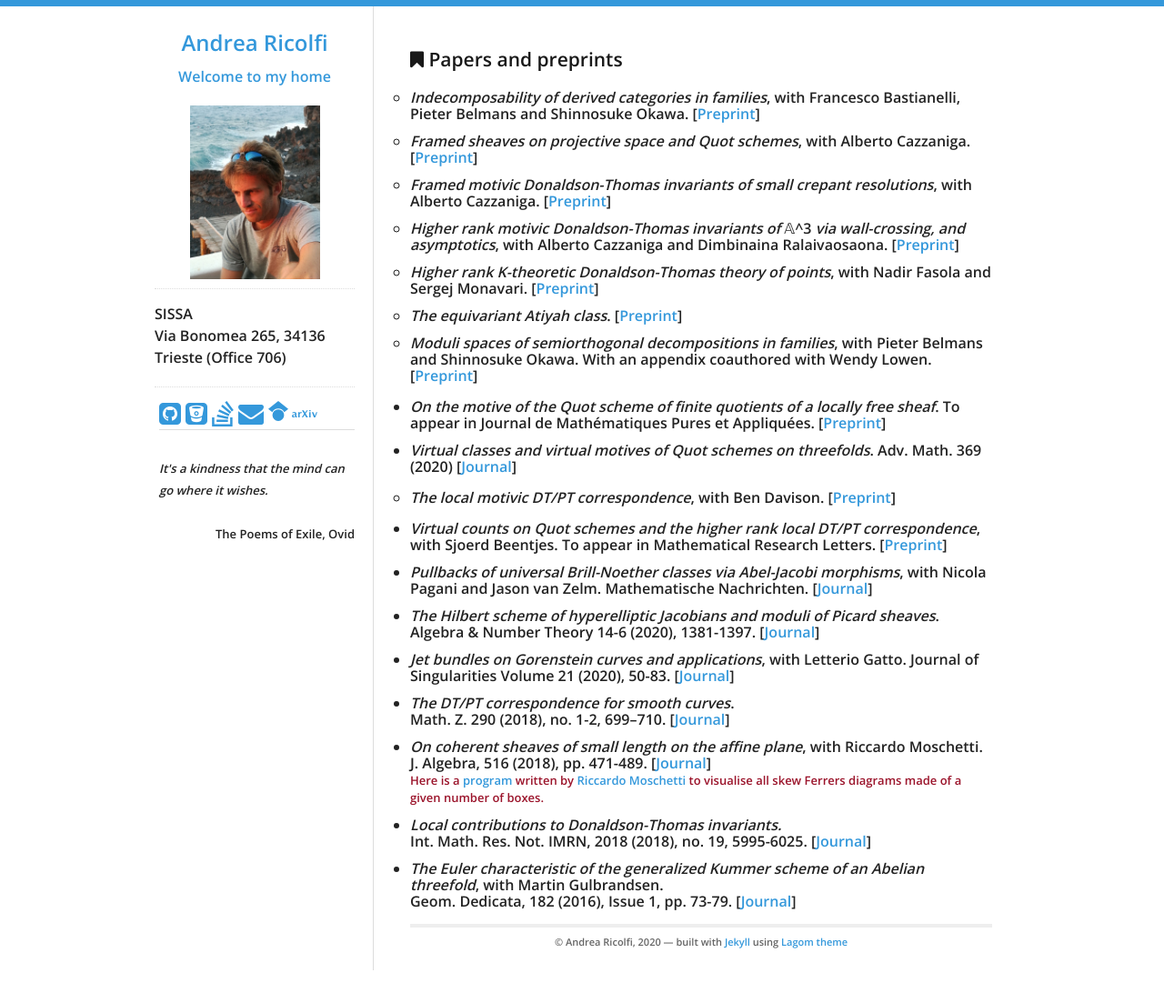
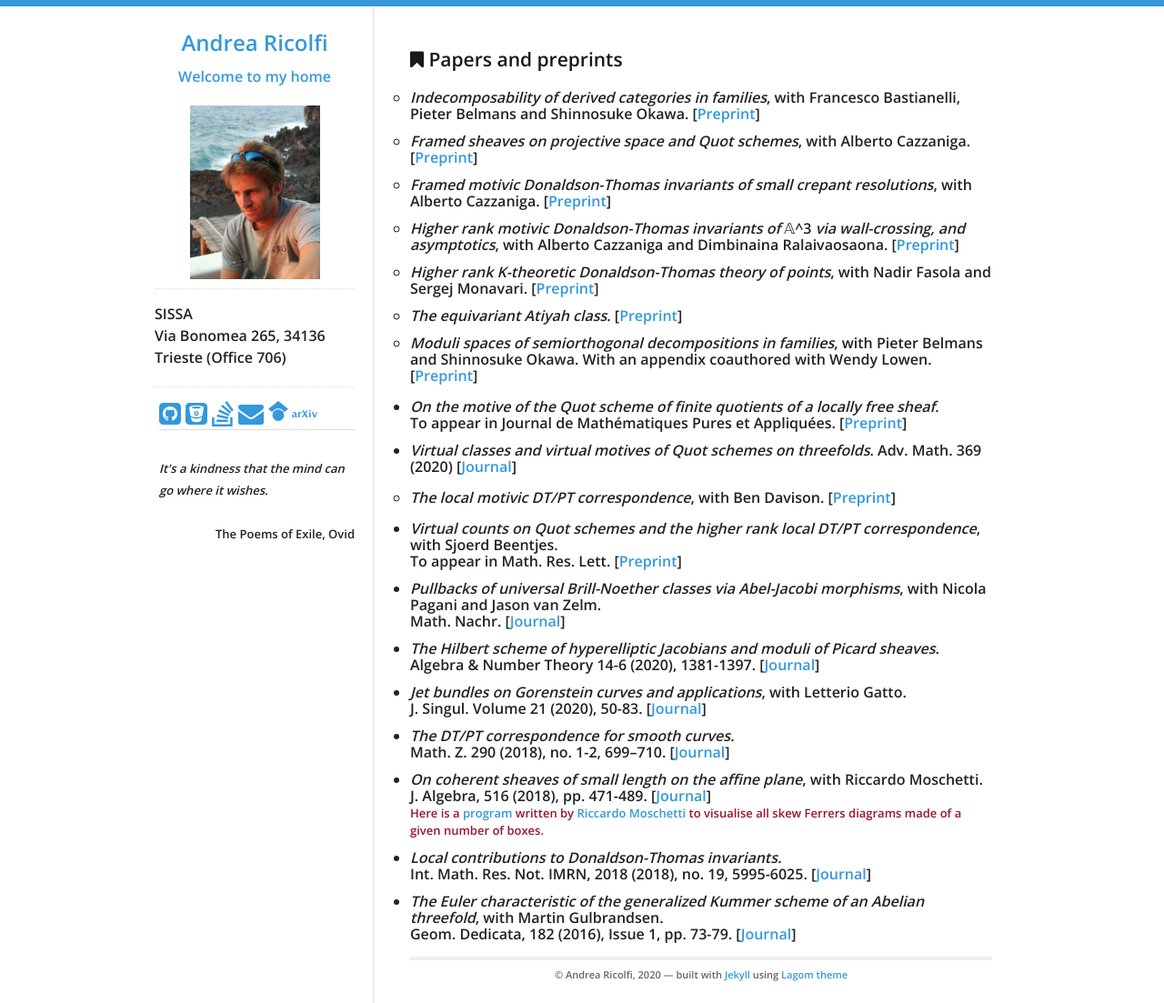
Before and after one commit to atricolfi/atricolfi.github.io, a Jekyll site: the page built from Papers.html, in a window 1280 px wide. Shown: the whole page at 91% size. Built offline with Jekyll 4.4.1, drawn with Linux system fonts in a browser that asks for light colours; before the commit the page ends 1067 px from its top, so only the background shows below that.

Commit message:
Update Papers.html

```diff
--- a/Papers.html
+++ b/Papers.html
@@ -18,18 +18,21 @@ title: Blog Posts
   With an appendix coauthored with Wendy Lowen. [<a href="https://arxiv.org/abs/2002.03303">Preprint</a>]</li>
   </ul>
   <ul>
-<li><em>On the motive of the Quot scheme of finite quotients of a locally free sheaf</em>. To appear in Journal de Mathématiques Pures et Appliquées. [<a href="https://arxiv.org/abs/1907.08123">Preprint</a>]</li>
+<li><em>On the motive of the Quot scheme of finite quotients of a locally free sheaf</em>. <br>
+  To appear in Journal de Mathématiques Pures et Appliquées. [<a href="https://arxiv.org/abs/1907.08123">Preprint</a>]</li>
 <li><em>Virtual classes and virtual motives of Quot schemes on threefolds</em>. Adv. Math. 369 (2020) [<a href="https://www.sciencedirect.com/science/article/pii/S0001870820302085?dgcid=author">Journal</a>]</li>
   </ul>
   <ul style="list-style-type:circle">
 <li><em>The local motivic DT/PT correspondence</em>, with Ben Davison. [<a href="https://arxiv.org/abs/1905.12458">Preprint</a>]</li>
   </ul>
   <ul>
-<li><em>Virtual counts on Quot schemes and the higher rank local DT/PT correspondence</em>, with Sjoerd Beentjes. To appear in Mathematical Research Letters. [<a href="https://arxiv.org/abs/1811.09859">Preprint</a>]</li>
-<li><em>Pullbacks of universal Brill-Noether classes via Abel-Jacobi morphisms</em>, with Nicola Pagani and Jason van Zelm. Mathematische Nachrichten. [<a href="https://onlinelibrary.wiley.com/doi/full/10.1002/mana.201800422">Journal</a>]</li>
+<li><em>Virtual counts on Quot schemes and the higher rank local DT/PT correspondence</em>, with Sjoerd Beentjes. <br>
+  To appear in Math. Res. Lett. [<a href="https://arxiv.org/abs/1811.09859">Preprint</a>]</li>
+<li><em>Pullbacks of universal Brill-Noether classes via Abel-Jacobi morphisms</em>, with Nicola Pagani and Jason van Zelm. <br>
+  Math. Nachr. [<a href="https://onlinelibrary.wiley.com/doi/full/10.1002/mana.201800422">Journal</a>]</li>
 <li><em>The Hilbert scheme of hyperelliptic Jacobians and moduli of Picard sheaves</em>. Algebra & Number Theory 14-6 (2020), 1381-1397. [<a href="https://msp.org/ant/2020/14-6/p02.xhtml">Journal</a>]</li>
-<li><em>Jet bundles on Gorenstein curves and applications</em>, with Letterio Gatto. Journal of Singularities
-Volume 21 (2020), 50-83. [<a href="http://www.journalofsing.org/volume21/article4.html">Journal</a>] </li>
+<li><em>Jet bundles on Gorenstein curves and applications</em>, with Letterio Gatto. <br>
+J. Singul. Volume 21 (2020), 50-83. [<a href="http://www.journalofsing.org/volume21/article4.html">Journal</a>] </li>
 <li><em>The DT/PT correspondence for smooth curves</em>.<br>
 Math. Z. 290 (2018), no. 1-2, 699–710. [<a href="https://link.springer.com/article/10.1007/s00209-017-2037-2?wt_mc=Internal.Event.1.SEM.ArticleAuthorOnlineFirst">Journal</a>]</li>
 <li><em>On coherent sheaves of small length on the affine plane</em>, with Riccardo Moschetti. <br>
```
